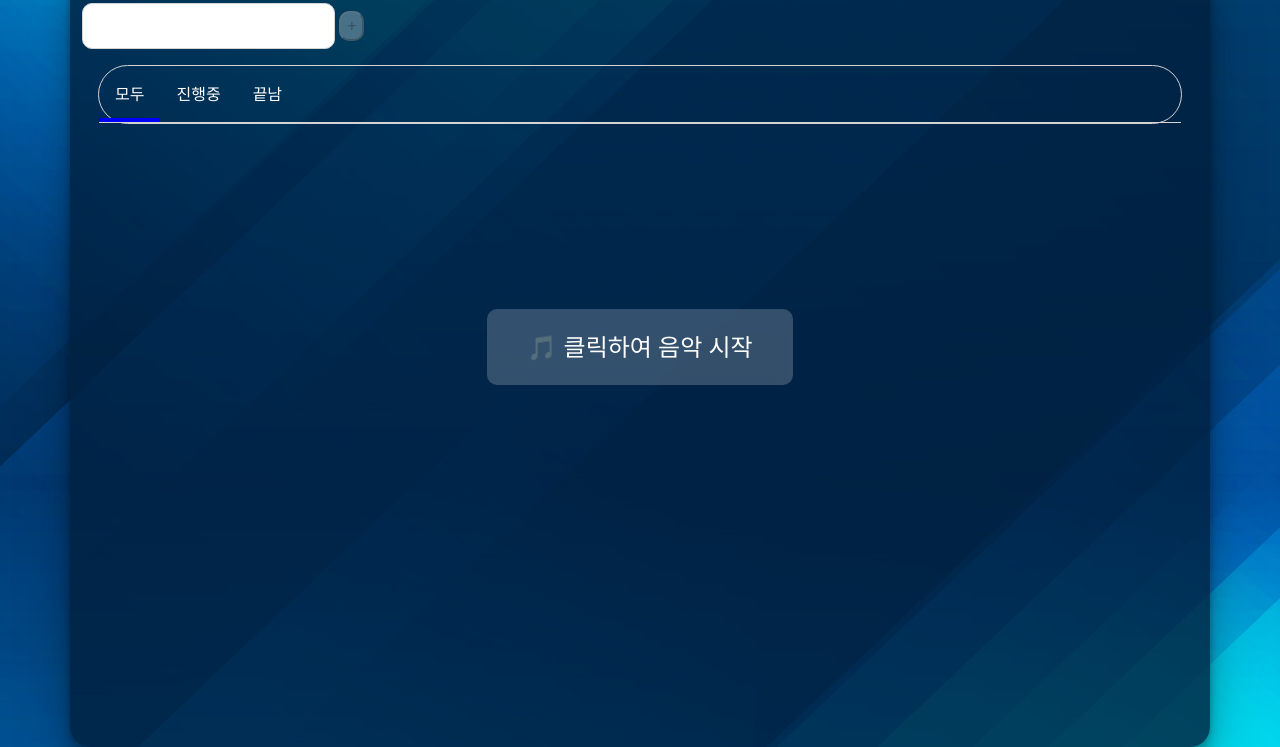
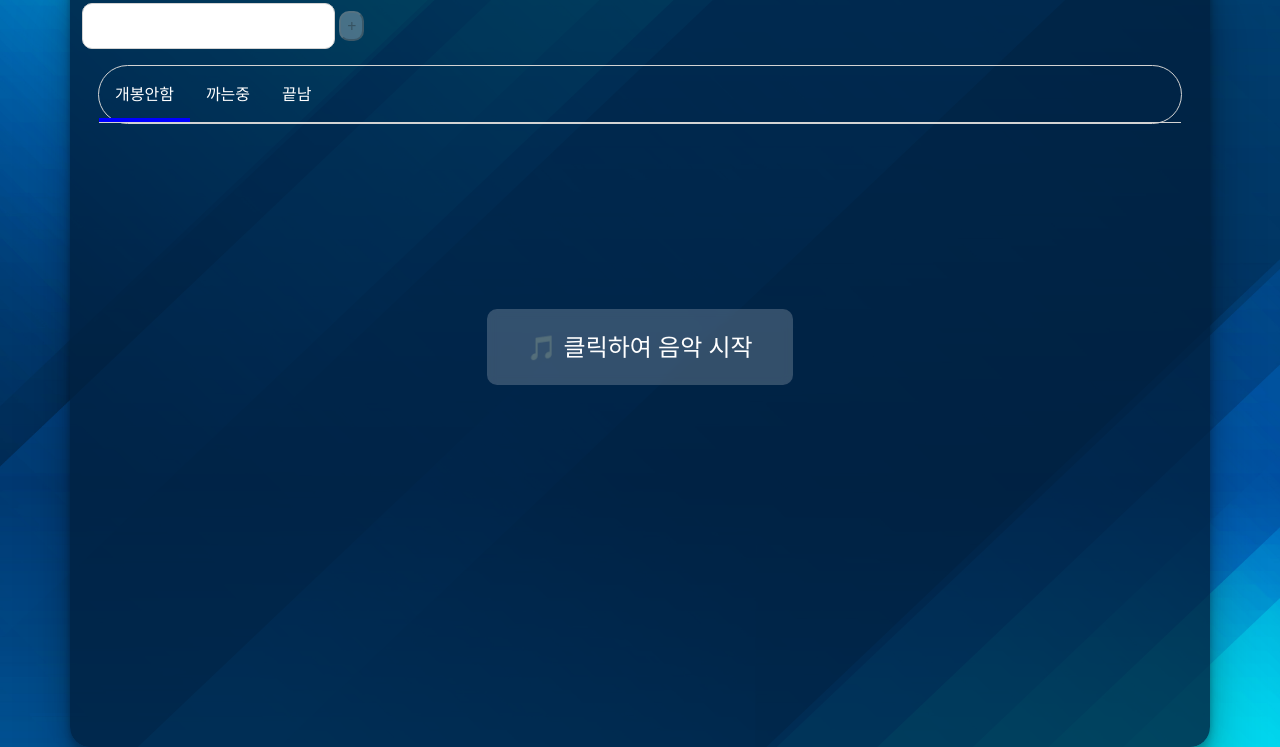
Before and after one commit to kangps7675-tiger/todo-app, a plain HTML site: page index.html in a window 1280 px wide. Shown: the part 53-800 px from the top of the page. Drawn offline with nearby package versions, Linux system fonts and the light colour scheme.

Commit message:
forth commit

```diff
--- a/index.html
+++ b/index.html
@@ -30,10 +30,10 @@
           <div class="task-tab">
              <div id="under-line"></div>
                <div id="all">
-                  모두
+                  개봉안함
                </div>
                <div id="ongoing">
-                  진행중
+                  까는중
                </div>
                <div id="done">
                   끝남
```
